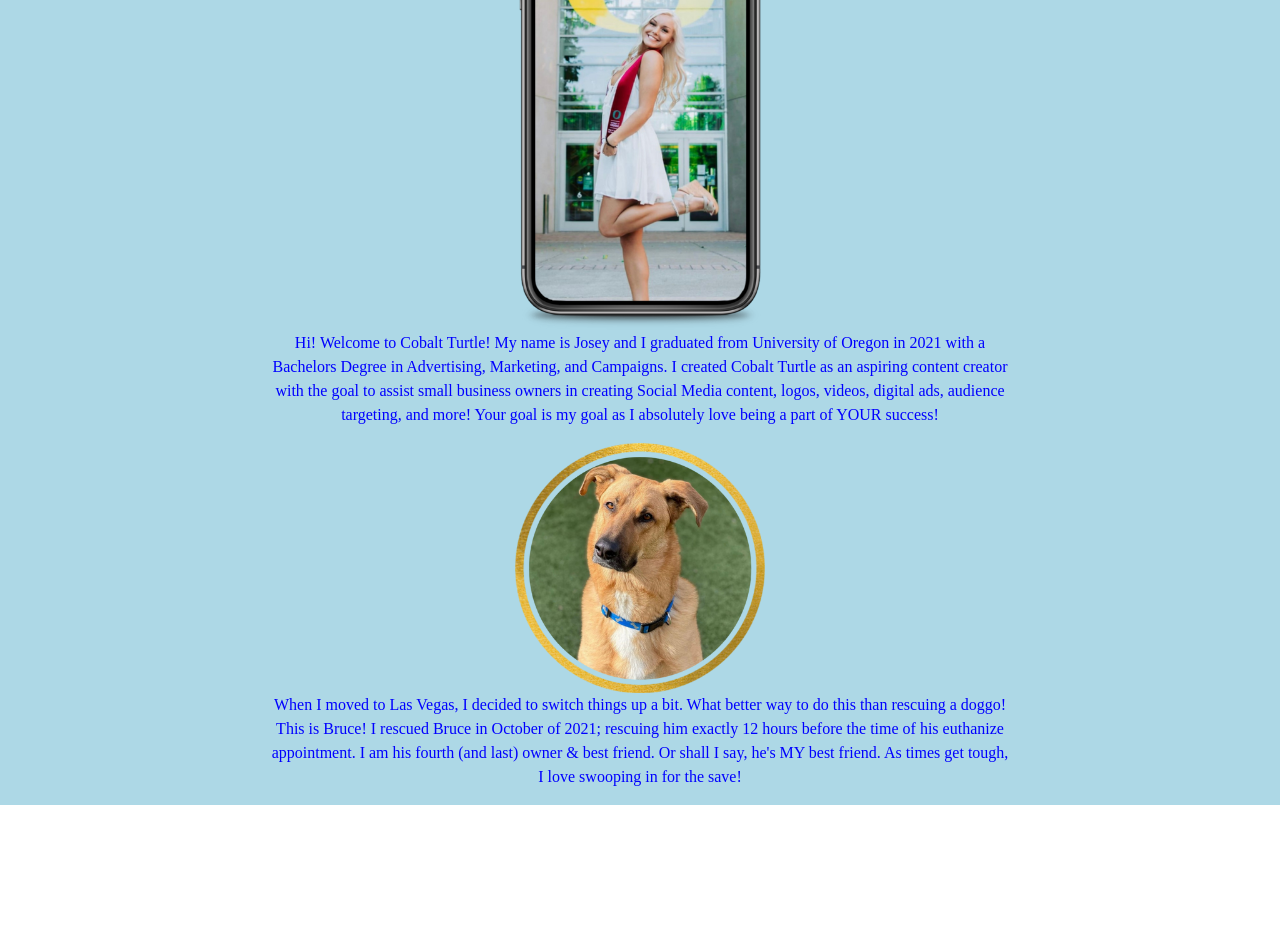
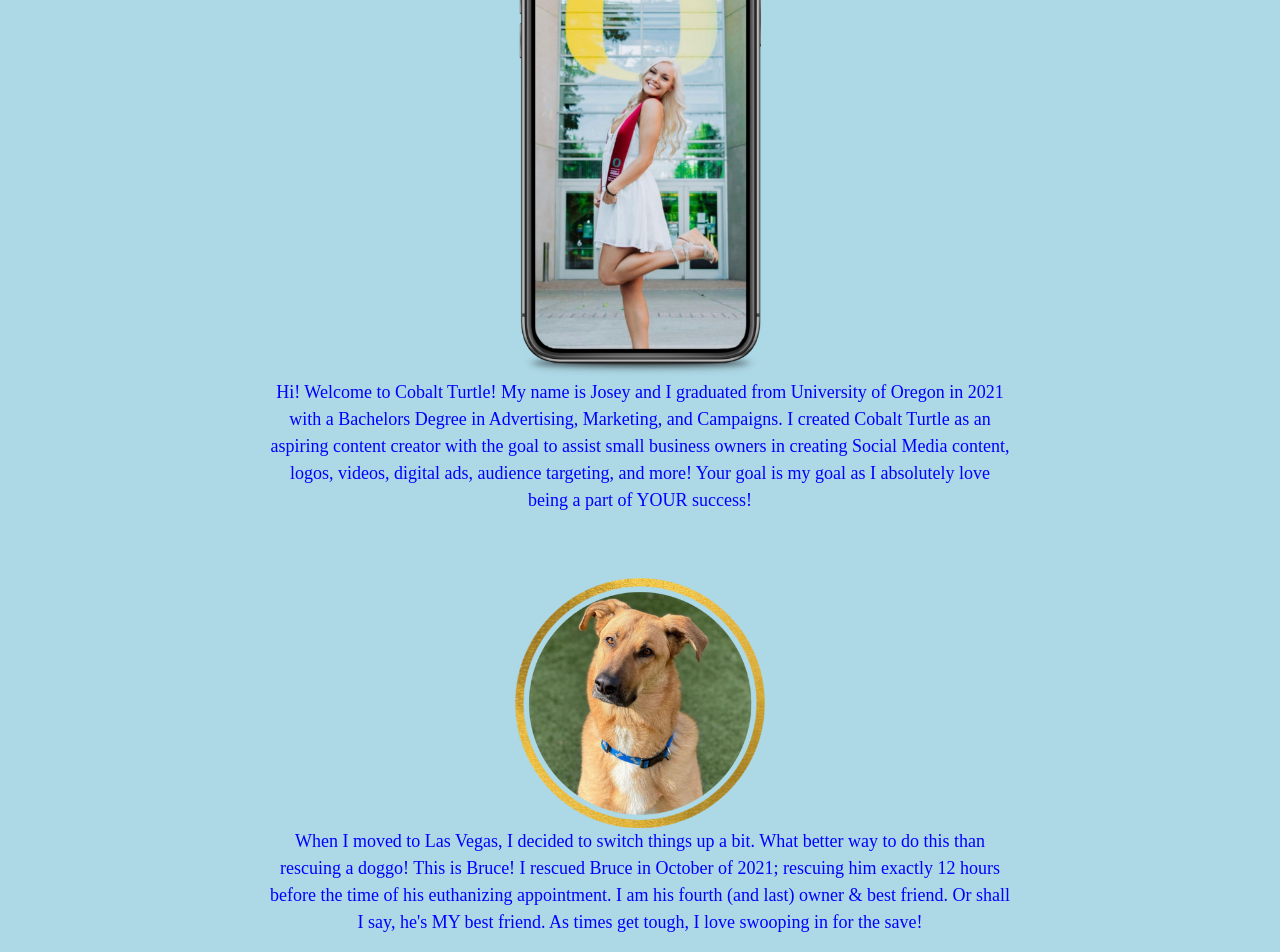
Before and after one commit to MediumJeff/cobalt-turtle, a React (Create React App) app: page /about in a window 1280 px wide. Shown: the part 215-1167 px from the top of the page. Before the commit the page ends 1020 px from the top, so only its background shows below. Built offline with nearby package versions, Linux system fonts and the light colour scheme.

Commit message:
Adjusting formatting

```diff
--- a/src/components/about.js
+++ b/src/components/about.js
@@ -6,24 +6,24 @@
   return (
     <>
       <body style={{ textAlign: "center", fontFamily: "Oxygen", backgroundColor: "lightblue" }}>
-        <div style={{ fontSize: 36 }}>
+        <div>
           <h2>Who is Cobalt Turtle?</h2>
         </div>
         <div id='image'>
-          <img style={{ height: 500 }} src={phoneImg} alt="Josey at U of Oregon"></img>
+          <img style={{ height: 500 }} src={phoneImg} alt="Josey at U of Oregon" className='mt-5'></img>
         </div>
         <div className="container" id='bio'>
           <div className='row'>
             <div className='column'>
-              <p style={{ color: 'blue' }} className="col-sm-8 offset-sm-2">Hi! Welcome to Cobalt Turtle! My name is Josey and I graduated from University of Oregon in 2021 with a Bachelors Degree in Advertising, Marketing, and Campaigns. I created Cobalt Turtle as an aspiring content creator with the goal to assist small business owners in creating Social Media content, logos, videos, digital ads, audience targeting, and more! Your goal is my goal as I absolutely love being a part of YOUR success!</p>
+              <p style={{ color: 'blue', fontSize: 18 }} className="col-sm-8 offset-sm-2">Hi! Welcome to Cobalt Turtle! My name is Josey and I graduated from University of Oregon in 2021 with a Bachelors Degree in Advertising, Marketing, and Campaigns. I created Cobalt Turtle as an aspiring content creator with the goal to assist small business owners in creating Social Media content, logos, videos, digital ads, audience targeting, and more! Your goal is my goal as I absolutely love being a part of YOUR success!</p>
             </div>
           </div>
         </div>
         <div className='container'>
           <div className='row'>
             <div className='column' id='dog'>
-              <img src={dogPic} height={250}></img>
-              <p className='col-sm-8 offset-sm-2' style={{ color: 'blue' }}>When I moved to Las Vegas, I decided to switch things up a bit. What better way to do this than rescuing a doggo! This is Bruce! I rescued Bruce in October of 2021; rescuing him exactly 12 hours before the time of his euthanize appointment. I am his fourth (and last) owner & best friend. Or shall I say, he's MY best friend. As times get tough, I love swooping in for the save!</p>
+              <img src={dogPic} height={250} className='mt-5' alt='Bruce the Dog'></img>
+              <p className='col-sm-8 offset-sm-2' style={{ color: 'blue', fontSize: 18 }}>When I moved to Las Vegas, I decided to switch things up a bit. What better way to do this than rescuing a doggo! This is Bruce! I rescued Bruce in October of 2021; rescuing him exactly 12 hours before the time of his euthanizing appointment. I am his fourth (and last) owner & best friend. Or shall I say, he's MY best friend. As times get tough, I love swooping in for the save!</p>
             </div>
           </div>
         </div>
--- a/src/components/homePage.js
+++ b/src/components/homePage.js
@@ -4,7 +4,7 @@
 function HomePage() {
     return (
         <>
-            <div style={{ backgroundColor: "lightblue", height: "auto" }}>
+            <body style={{ backgroundColor: "lightblue" }}>
                 <div className="row">
                     <div className="column">
                         <div style={{ textAlign: "center", marginTop: 40, fontFamily: "Oxygen" }} className='col-sm-6 offset-sm-3 col-6 offset-3'>
@@ -15,7 +15,7 @@
                 </div>
                 <div id="logo" className='row'>
                     <div className="column">
-                        <img src={CTlogo} alt="Cobalt Turtle logo" className='col-sm-6 offset-sm-3 col-6 offset-3 mt-4'></img>
+                        <img src={CTlogo} alt="Cobalt Turtle logo" className="col-sm-4 offset-sm-4 col-8 offset-2 mt-4"></img>
                     </div>
                 </div>
                 <div style={{ textAlign: "center", fontFamily: "Oxygen", fontSize: 24, marginTop: 10 }}>
@@ -25,7 +25,7 @@
                         <li><a href='/contact' id="links">Contact/Pricing</a></li>
                     </ul>
                 </div>
-            </div>
+            </body>
         </>
     )
 }
```
